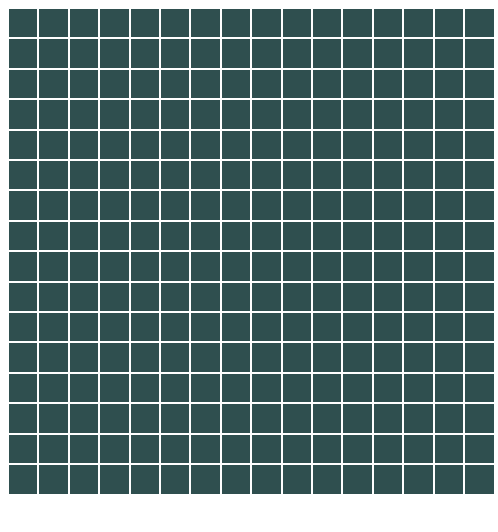
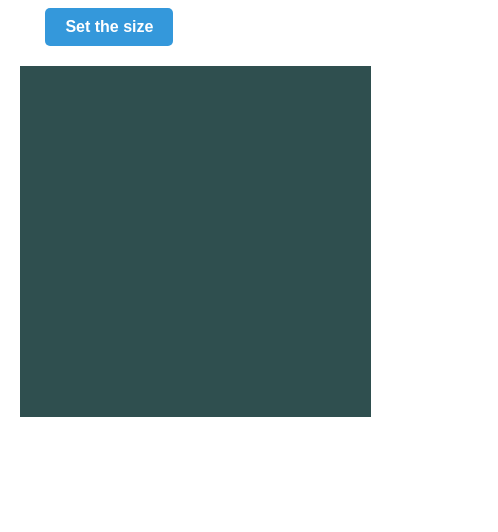
Before and after one commit to KGcitiZen/etch-a-sketch, a plain HTML site: page index.html in a window 390 px wide. Shown: the whole page, 498 px wide, since content can reach past the window. Drawn offline with Linux system fonts and the light colour scheme.

Commit message:
Add button to control grid size and random-color trace

```diff
--- a/index.html
+++ b/index.html
@@ -8,6 +8,7 @@
     <link rel="stylesheet" href="./styles.css" />
   </head>
   <body>
+    <button class="button" id="sizeBtn">Set the size</button>
     <div class="container"></div>
   </body>
 </html>
--- a/main.js
+++ b/main.js
@@ -1,18 +1,46 @@
 const container = document.querySelector('.container');
+const sizeBtn = document.getElementById('sizeBtn');
+createGrid(16);
 
-for (let i = 0; i < 16; i++) {
-  for (let j = 0; j < 16; j++) {
+sizeBtn.addEventListener('click', (e) => {
+  const gridLength = +window.prompt('Enter the size (1-100)');
+  if (!Number.isInteger(+gridLength)) {
+    alert('Enter a whole number');
+    return;
+  } else if (gridLength < 1 || gridLength > 100) {
+    alert('Enter a whole number between 1 and 100');
+    return;
+  }
+  container.innerHTML = '';
+  createGrid(gridLength);
+
+  for (let item of container.children) {
+    item.style.padding = `calc(100% / ${gridLength} / 2)`;
+  }
+});
+
+function createGrid(length) {
+  const totalDivs = length * length;
+
+  for (let i = 0; i < totalDivs; i++) {
     const divBox = document.createElement('div');
     divBox.className = 'box';
     container.appendChild(divBox);
   }
-}
+  for (const item of container.children) {
+    item.addEventListener('mouseenter', leaveTrace);
 
-for (const item of container.children) {
-  item.addEventListener('mouseenter', leaveTrace);
+    function leaveTrace(e) {
+      e.target.style.background = `rgb(${getRandomColor()})`;
+    }
+  }
 
-  function leaveTrace(e) {
-    e.target.style.filter = 'brightness(140%)';
-    e.target.style.border = '1px solid transparent';
+  function getRandomColor() {
+    let r = Math.round(256 * Math.random());
+    let g = Math.round(256 * Math.random());
+    let b = Math.round(256 * Math.random());
+
+    console.log(r);
+    return `${r}, ${g}, ${b}`;
   }
 }
--- a/styles.css
+++ b/styles.css
@@ -1,15 +1,44 @@
 .container {
   width: 40vw;
-  min-width: 490px;
+  min-width: 298px;
+  max-width: 942px;
   margin: 0 auto;
   display: flex;
   flex-wrap: wrap;
 }
 
+.button {
+  display: inline-block;
+  padding: 10px 20px;
+  margin-bottom: 20px;
+  margin-left: 10%;
+  font-size: 16px;
+  border: none;
+  border-radius: 5px;
+  background-color: #3498db;
+  color: #ffffff;
+  font-weight: 600;
+  cursor: pointer;
+  transition: background-color 0.3s ease;
+}
+
+.button:hover {
+  background-color: #2980b9;
+}
+
+button:active {
+  transform: scale(90%);
+}
+
 .box {
   background-color: darkslategrey;
-  border: 0.5px groove #fff;
   box-sizing: border-box;
   flex-grow: 1 1 auto;
-  padding: 2.9%;
+  padding: calc(100% / 16 / 2);
 }
+
+@media screen and (max-width: 590px) {
+  .container {
+    width: 90vw;
+  }
+}
```
